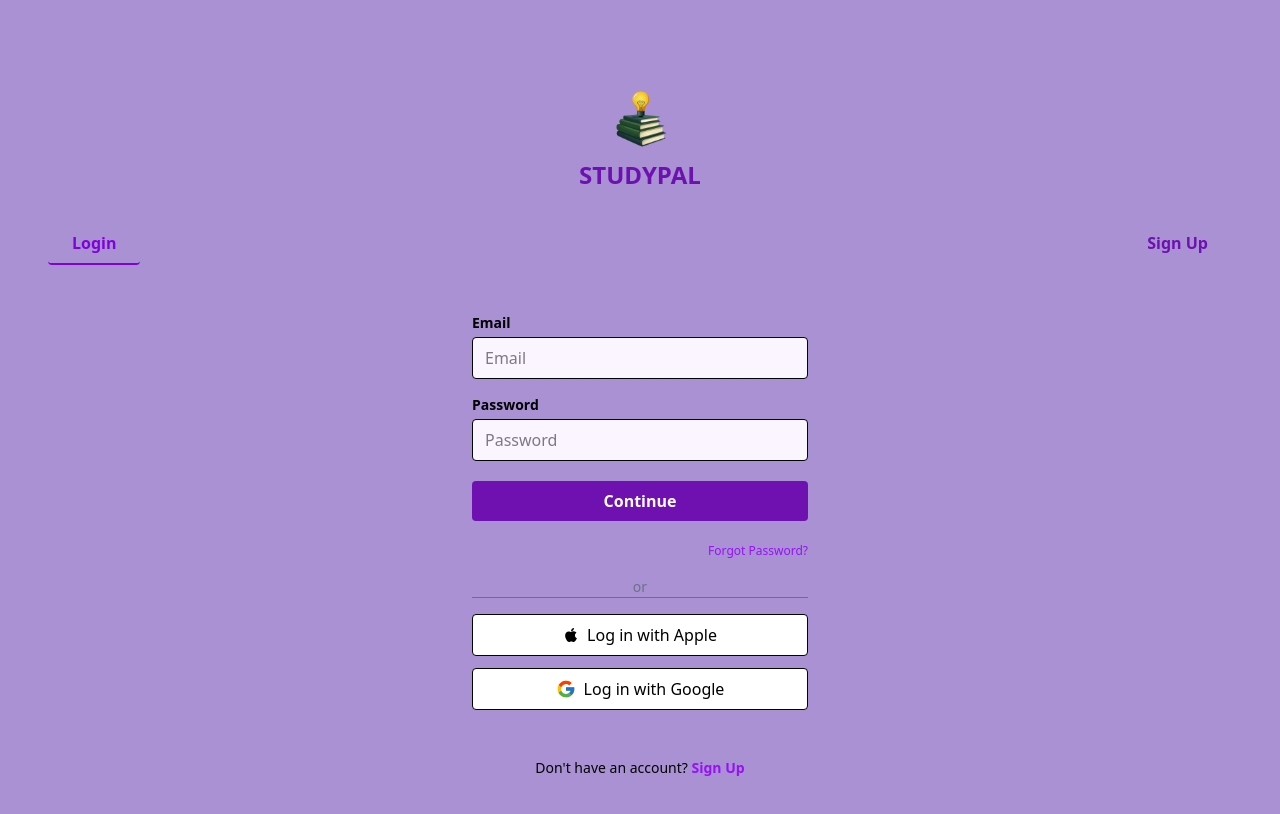
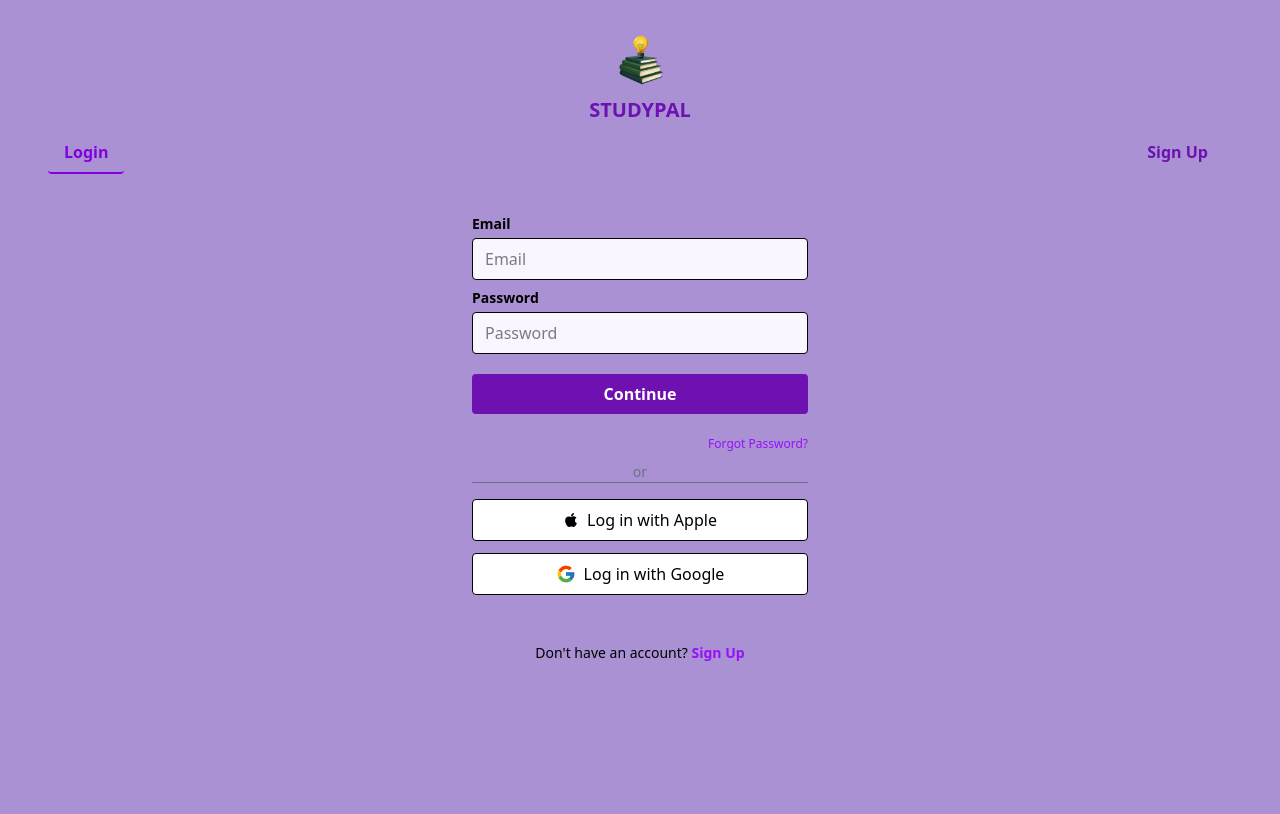
Before and after one commit to JoyObaidu/StudyPal-Webapp--Reactrouter, a React (Vite) app: page /login in a window 1280 px wide. Shown: the top 814 px of the page. Built offline with nearby package versions, Linux system fonts and the light colour scheme.

Commit message:
dashboard created

```diff
--- /dev/null
+++ b/src/components/DashboardCard.jsx
@@ -0,0 +1,12 @@
+import React from 'react'
+
+const DashboardCard = () => {
+  return (
+    <div className="border rounded-lg p-4 shadow-md bg-white">
+      <h3 className="text-lg font-semibold">Dashboard Card</h3>
+      <p className="text-sm text-gray-600">This is a simple dashboard card.</p>
+    </div>
+  )
+}
+
+export default DashboardCard
--- a/src/pages/Dashboard.jsx
+++ b/src/pages/Dashboard.jsx
@@ -1,8 +1,16 @@
 import React from 'react'
+import DashboardCard from '../components/DashboardCard'
+import { FaBookOpen, FaRegCalendarAlt } from 'react-icons/fa'
 
 const Dashboard = () => {
   return (
-    <div>Dashboard</div>
+    <div className="grid grid-cols-1 md:grid-cols-2 lg:grid-cols-4 gap-4 p-4">
+
+     <header className="bg-purple-500 text-white text-center py-4 shadow-md">
+        <h1 className="text-2xl font-bold">Dashboard</h1>
+      </header><DashboardCard icon={<FaBookOpen />} label="My Courses" />
+      <DashboardCard icon={<FaRegCalendarAlt />} label="Upcoming Events" />
+    </div>
   )
 }
 
--- a/src/pages/Welcome.jsx
+++ b/src/pages/Welcome.jsx
@@ -1,7 +1,7 @@
-import React, {useEffect} from 'react'
+import React, { useEffect } from 'react';
 import logo from '../assets/logo.png';
 import { useNavigate } from 'react-router-dom';
-import hero from '../assets/welcome img.png'
+import hero from '../assets/welcome img.png';
 
 const Welcome = () => {
   const navigate = useNavigate();
@@ -9,29 +9,35 @@ const Welcome = () => {
   useEffect(() => {
     const timer = setTimeout(() => {
       navigate('/login');
-    }, 4000);
+    }, 5000);
 
     return () => clearTimeout(timer);
   }, [navigate]);
 
   return (
+    <>
+     <div className="absolute w-full inset-0 bg-opacity-10 z-4" />
     <div
-      className="relative h-screen w-full bg-opacity-25 bg-cover bg-center flex items-center justify-center"
+      className="relative h-screen w-full bg-cover opacity-45 bg-center z-5"
       style={{ backgroundImage: `url(${hero})` }}
     >
-      {/* Overlay */}
-      <div className="absolute inset-0 bg-opacity-50 z-0" />
+      {/* Dark Overlay */}
 
 
-      <div className="relative top-20 z-10 flex items-center h-full text-white px-4">
+      {/* Content */}
+      <div className="h-screen relative z-10 top-20 flex flex-col items-center justify-center text-white px-4 animate-fadeIn">
         <img
           src={logo}
           alt="STUDYPAL Logo"
-          className="w-20 h-20 mb-4 rounded-full object-cover"
+          className="w-24 h-24 mb-4 rounded-full object-cover shadow-lg"
         />
-        <h2 className="text-3xl font-bold">STUDYPAL</h2>
+        <h2 className="text-4xl font-bold tracking-wide mb-2">Welcome to</h2>
+        <h1 className="text-5xl font-extrabold text-white">STUDYPAL</h1>
+        <p className="mt-4 text-sm opacity-70">Your personal AI study companion</p>
       </div>
     </div>
+    </>
+
   );
 };
 
--- a/src/pages/login.jsx
+++ b/src/pages/login.jsx
@@ -41,18 +41,18 @@ const Auth = () => {
   };
 
   return (
-    <div className="min-h-screen flex flex-col items-center justify-center px-4 text-black">
+    <div className="h-screen flex flex-col items-center px-4 text-black">
       {/* Logo */}
-      <div className="flex flex-col items-center mb-8">
-        <img src={logo} alt="STUDYPAL Logo" className="w-16 h-16 rounded-full mb-2" />
-        <h2 className="text-2xl font-bold text-purple-800">STUDYPAL</h2>
+      <div className="flex flex-col items-center mb-2">
+        <img src={logo} alt="STUDYPAL Logo" className="w-14 h-14 rounded-full mb-2" />
+        <h3 className="text-xl font-bold text-purple-800">STUDYPAL</h3>
       </div>
 
       {/* Toggle Buttons */}
-<div className="flex w-full justify-between mb-6">
+<div className="flex relative w-full justify-between mb-4">
   <button
     onClick={() => setIsSignUp(false)}
-    className={`px-6 py-2 rounded font-semibold transition border-b-2 ${
+    className={`px-4 cursor-pointer py-2 rounded font-semibold transition border-b-2 ${
       !isSignUp
         ? 'border-purple-700 text-purple-700 hover:border-purple-900 bg-transparent hover:bg-transparent'
         : 'border-transparent text-purple-800 hover:border-purple-500 bg-transparent hover:bg-transparent'
@@ -62,7 +62,7 @@ const Auth = () => {
   </button>
   <button
     onClick={() => setIsSignUp(true)}
-    className={`px-6 py-2 rounded font-semibold transition border-b-2 ${
+    className={`px-6 py-2 rounded font-semibold transition border-b-2 cursor-pointer ${
       isSignUp
         ? 'border-purple-700 text-purple-700 hover:border-purple-900 bg-transparent hover:bg-transparent'
         : 'border-transparent text-purple-800 hover:border-purple-500 bg-transparent hover:bg-transparent'
@@ -81,7 +81,7 @@ const Auth = () => {
           placeholder="Email"
           value={email}
           onChange={(e) => setEmail(e.target.value)}
-          className="w-full mb-4 px-3 py-2 border rounded bg-purple-50 focus:ring-2 focus:ring-purple-400 hover:border-purple-400"
+          className="w-full cursor-pointer mb-2 px-3 py-2 border rounded bg-purple-50 focus:ring-2 focus:ring-purple-400 hover:border-purple-400"
         />
 
         <label className="flex text-sm font-bold mb-1">Password</label>
@@ -90,14 +90,14 @@ const Auth = () => {
           placeholder="Password"
           value={password}
           onChange={(e) => setPassword(e.target.value)}
-          className="w-full mb-2 px-3 py-2 border rounded bg-purple-50 focus:outline-none focus:ring-2 focus:ring-purple-400 hover:border-purple-400"
+          className="w-full cursor-pointer mb-2 px-3 py-2 border rounded bg-purple-50 focus:outline-none focus:ring-2 focus:ring-purple-400 hover:border-purple-400"
         />
 
         {error && <div className="text-red-500 text-sm mb-4">{error}</div>}
 
         <button
           type="submit"
-          className="mt-3 w-full bg-purple-800 text-white py-2 rounded font-semibold hover:bg-purple-700 transition mb-4"
+          className="mt-3 w-full cursor-pointer bg-purple-800 text-white py-2 rounded font-semibold hover:bg-purple-700 transition mb-4"
         >
           {isSignUp ? 'Create Account' : 'Continue'}
         </button>
@@ -105,10 +105,10 @@ const Auth = () => {
         {/* Sign up options */}
         {isSignUp && (
           <>
-            <button type="button" className="mt-5 flex w-full items-center justify-center bg-white text-black py-2 rounded mb-3 border hover:bg-gray-100 transition">
+            <button type="button" className="cursor-pointer mt-5 flex w-full items-center justify-center bg-white text-black py-2 rounded mb-3 border hover:bg-gray-100 transition">
               <FaApple className="mr-2 text-black" />Sign Up with Apple
             </button>
-            <button type="button" className="flex w-full items-center justify-center bg-white text-black border py-2 rounded hover:bg-gray-100 transition">
+            <button type="button" className="cursor-pointer flex w-full items-center justify-center bg-white text-black border py-2 rounded hover:bg-gray-100 transition">
               <img src={googleImg} alt="google logo" className="w-5 h-5 mr-2" />Sign Up with Google
             </button>
           </>
@@ -117,11 +117,11 @@ const Auth = () => {
         {/* Login extra options */}
         {!isSignUp && (
           <>
-            <div className="text-right mb-4">
-              <a href="#" className="text-xs text-purple-600 hover:underline transition">Forgot Password?</a>
+            <div className="text-right mb-2">
+              <a href="#" className="text-xs cursor-pointer text-purple-600 hover:underline transition">Forgot Password?</a>
             </div>
             <div className="text-center text-sm text-gray-500 mb-4">or <hr /></div>
-            <button type="button" className="flex w-full items-center justify-center w-full bg-white text-black py-2 rounded mb-3 border hover:bg-gray-100 transition">
+            <button type="button" className="flex cursor-pointer w-full items-center justify-center w-full bg-white text-black py-2 rounded mb-3 border hover:bg-gray-100 transition">
               <FaApple className="mr-2 text-black" />Log in with Apple
             </button>
             <button type="button" className=" flex w-full items-center justify-center w-full bg-white text-black border py-2 rounded hover:bg-gray-100 transition">
@@ -135,7 +135,7 @@ const Auth = () => {
         {isSignUp ? 'Already have an account?' : "Don't have an account?"}{' '}
         <button
           onClick={() => setIsSignUp(!isSignUp)}
-          className="text-purple-600 font-semibold hover:underline transition"
+          className="text-purple-600 cursor-pointer font-semibold hover:underline transition"
         >
           {isSignUp ? 'Login' : 'Sign Up'}
         </button>
```
